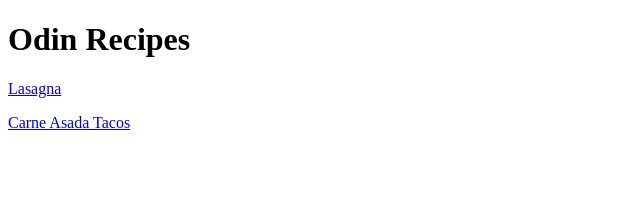
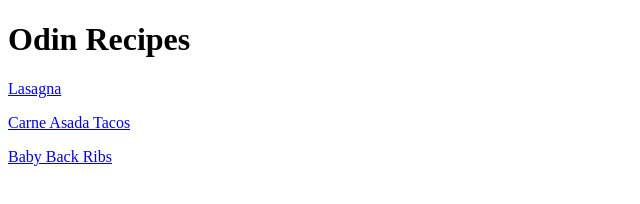
Before and after one commit to loco-lucs/odin-recipes, a plain HTML site: page index.html in a window 1280 px wide. Shown: the whole page, without its empty margins (0-640 px from the left). Drawn offline with Linux system fonts and the light colour scheme.

Commit message:
Add link to baby back ribs.

```diff
--- a/index.html
+++ b/index.html
@@ -16,6 +16,8 @@
         <a href="recipes/carne_asada_tacos.html">Carne Asada Tacos</a>
     </p>
 
+    <p><a href="recipes/babyback_ribs.html">Baby Back Ribs</a></p>
+
 
 
 </body>
```
